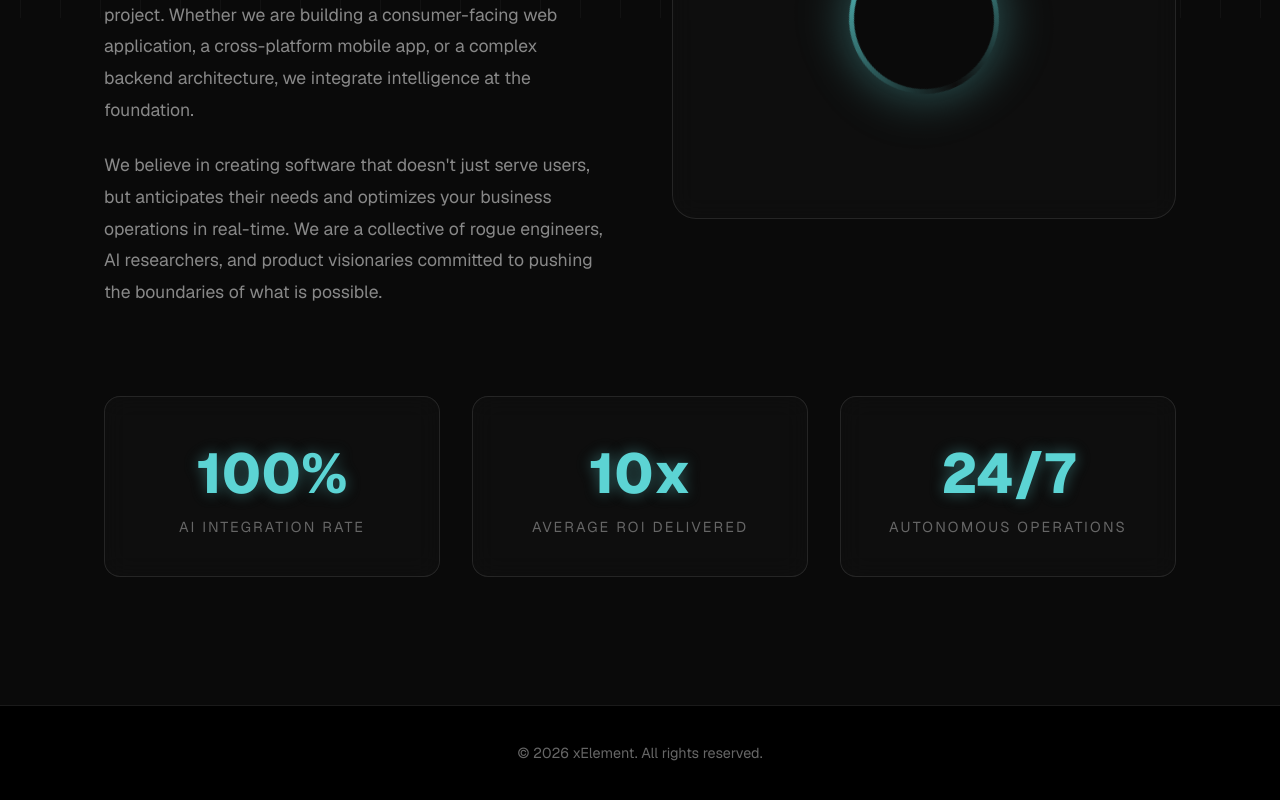
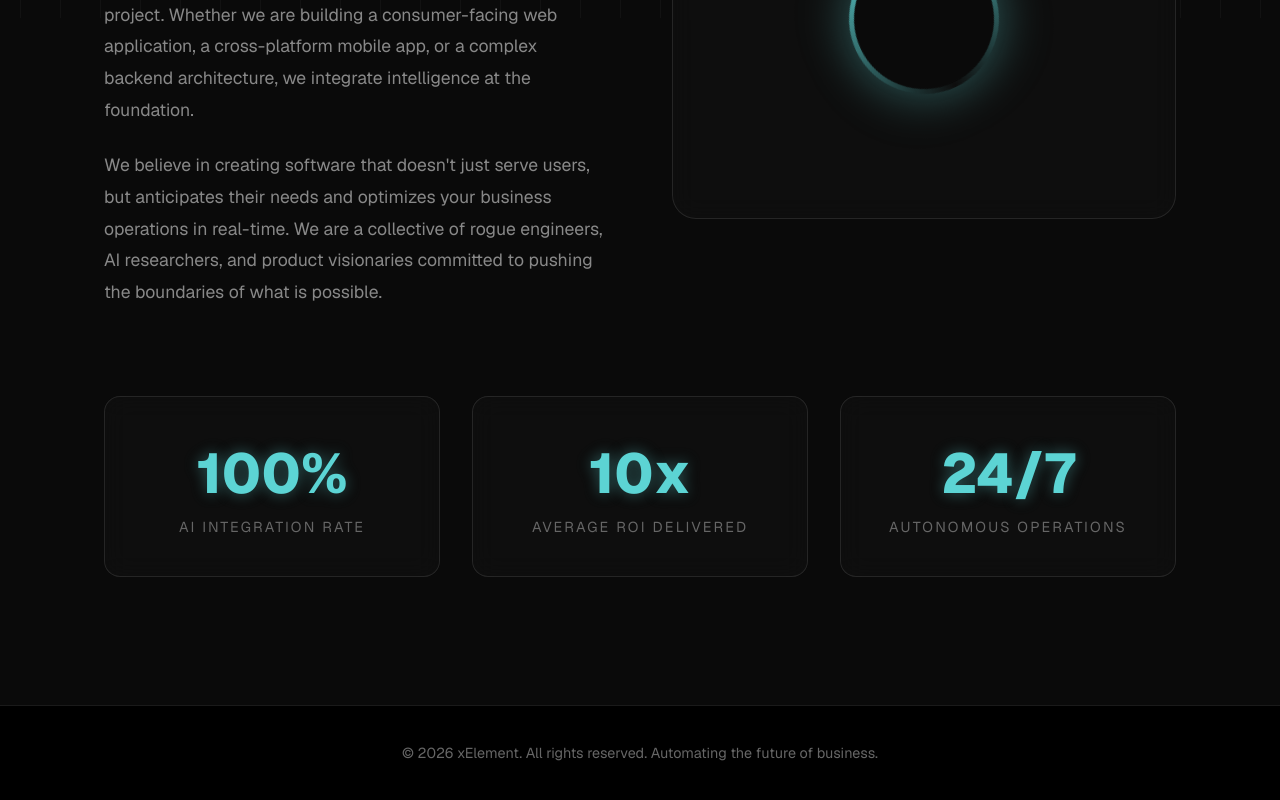
Before and after one commit to monkeyDluffy92/ai-consulting-website, a Next.js app: page /about in a window 1280 px wide. Shown: the part 782-1582 px from the top of the page. Built offline with nearby package versions, Linux system fonts and the light colour scheme.

Commit message:
content: Update footer text to Automating the future of business

```diff
--- a/src/app/about/page.tsx
+++ b/src/app/about/page.tsx
@@ -75,7 +75,7 @@ export default function AboutPage() {
       </section>
 
       <footer className={styles.footer}>
-        <p>&copy; {new Date().getFullYear()} xElement. All rights reserved.</p>
+        <p>&copy; {new Date().getFullYear()} xElement. All rights reserved. Automating the future of business.</p>
       </footer>
     </main>
   );
--- a/src/app/case-studies/page.tsx
+++ b/src/app/case-studies/page.tsx
@@ -54,7 +54,7 @@ export default function CaseStudiesPage() {
       </section>
 
       <footer className={styles.footer}>
-        <p>&copy; {new Date().getFullYear()} xElement. All rights reserved.</p>
+        <p>&copy; {new Date().getFullYear()} xElement. All rights reserved. Automating the future of business.</p>
       </footer>
     </main>
   );
--- a/src/app/page.tsx
+++ b/src/app/page.tsx
@@ -228,7 +228,7 @@ export default function Home() {
 
       {/* Footer */}
       <footer className={styles.footer}>
-        © {new Date().getFullYear()} xelement. All rights reserved. Inspired by modern web design.
+        © {new Date().getFullYear()} xelement. All rights reserved. Automating the future of business.
       </footer>
     </main>
     </>
```
